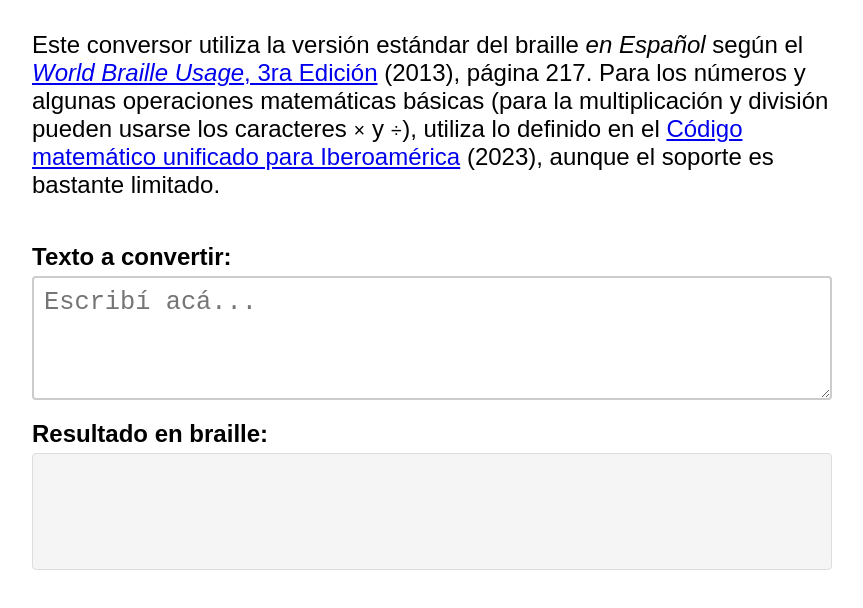
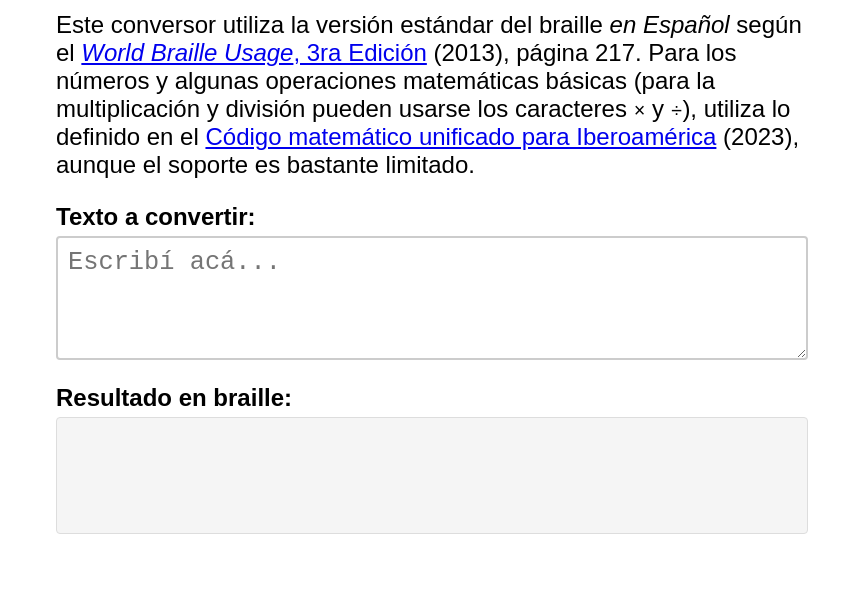
Before and after one commit to JavierGelatti/conversor-braille, a website built with Vite: page index.html in a window 1280 px wide. Shown: the part 132-740 px from the top of the page, without its empty margins (208-1071 px from the left). Built offline with nearby package versions, Linux system fonts and the light colour scheme; a web font is replaced by a local one.

Commit message:
Mejorar layout y espaciado

```diff
--- a/index.html
+++ b/index.html
@@ -6,9 +6,8 @@
   <title>Conversor de Texto a Braille</title>
 </head>
 <body>
-<h1>Conversor a Braille</h1>
-
-<div class="container">
+<main>
+  <h1>Conversor a Braille</h1>
   <p>
     Este conversor utiliza la versión estándar del braille <em>en Español</em> según el
     <a href="https://www.perkins.org/wp-content/uploads/2021/07/world-braille-usage-third-edition.pdf" target="_blank"><em lang="en">World Braille Usage</em>, 3ra Edición</a> (2013),
@@ -25,7 +24,7 @@
     <label>Resultado en braille:</label>
     <div id="resultado-braille"></div>
   </div>
-</div>
+</main>
 
 <script type="module" src="/src/main.ts"></script>
 </body>
--- a/src/style.css
+++ b/src/style.css
@@ -8,7 +8,12 @@ body {
   font-family: Arial, sans-serif;
   max-width: 800px;
   margin: 0 auto;
-  padding: 20px;
+  height: 100dvh;
+  box-sizing: border-box;
+}
+
+main {
+  padding: 1em;
 }
 
 h1 {
@@ -16,13 +21,8 @@ h1 {
   text-align: center;
 }
 
-.container {
-  display: flex;
-  flex-direction: column;
-  gap: 20px;
-}
-
-.input-container {
+.input-container, .output-container {
+  margin-top: 1em;
   display: flex;
   flex-direction: column;
 }
@@ -39,6 +39,7 @@ h1 {
   border-radius: 4px;
   min-height: 100px;
   transition: border-color 0.3s;
+  resize: vertical;
 }
 
 #texto-entrada:focus {
@@ -49,11 +50,6 @@ h1 {
 #texto-entrada.error {
   border-color: #e74c3c;
   background-color: #ffeeee;
-}
-
-.output-container {
-  display: flex;
-  flex-direction: column;
 }
 
 .output-container label {
```
